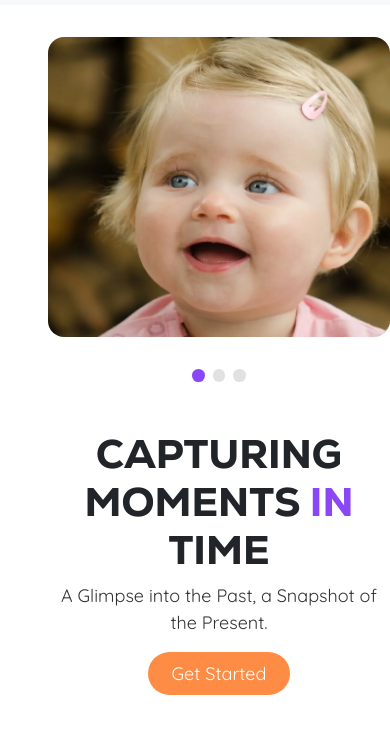
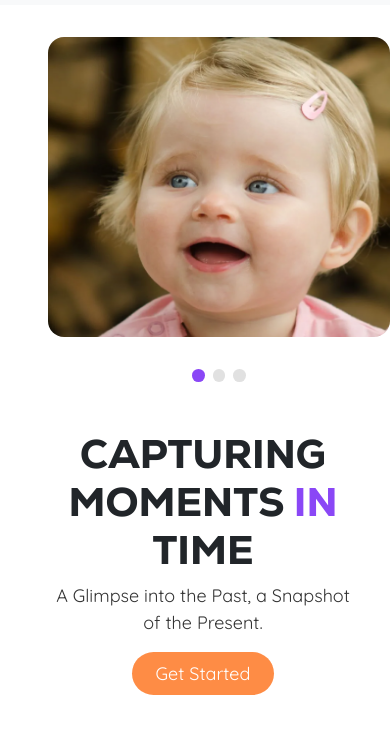
Before and after one commit to ShafayatAhammed/KiekeFotografie, a plain HTML site: page index.html in a window 390 px wide. Shown: the part 100-834 px from the top of the page. Drawn offline with nearby package versions, Linux system fonts and the light colour scheme.

Commit message:
padding added

```diff
--- a/index.html
+++ b/index.html
@@ -90,7 +90,7 @@
 
     <section class="container-fluid container-fluid-padding-0 overflow-hidden">
       <div class="d-flex gap-5 flex-wrap-reverse-767 margin-container margin-container-r-0 text-center text-md-start">
-        <div class="col-12 col-md-5 p-0 align-self-center">
+        <div class="col-12 col-md-5 p-0 align-self-center mr-md">
           <h1 class="font-heading_hard font-size-heading-lg fs-head">
             CAPTURING <br />
             MOMENTS <span class="pmr-color">IN</span> <br />
--- a/style.css
+++ b/style.css
@@ -255,6 +255,10 @@ nav {
   .flex-wrap-reverse-767 {
     flex-wrap: wrap-reverse;
   }
+
+  .mr-md{
+    padding-right: 2rem !important;
+  }
 }
 
 @media only screen and (min-width: 1600px) {
```
